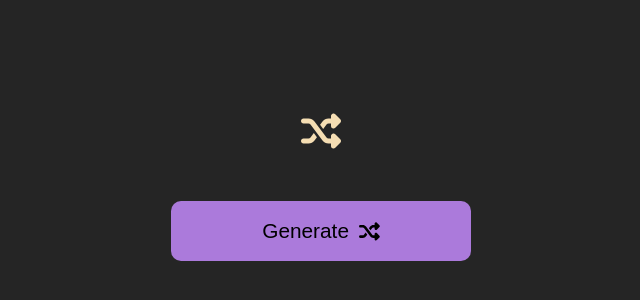
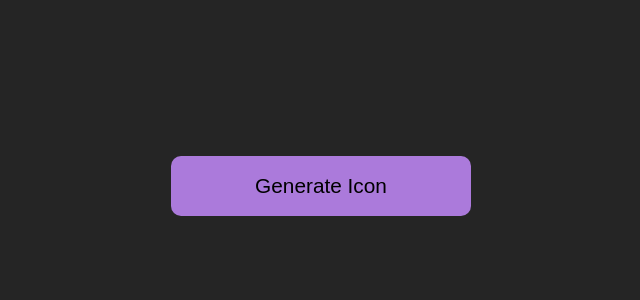
Before and after one commit to maghradz3/UsersList-Homework, a React (Create React App) app: page / in a window 1280 px wide. Shown: the part 214-514 px from the top of the page, without its empty margins (319-959 px from the left). Built offline with nearby package versions, Linux system fonts and the light colour scheme.

Commit message:
change some logic

```diff
--- a/src/App.js
+++ b/src/App.js
@@ -1,10 +1,12 @@
 import { IcontButton } from "./components/IcontButton";
 import classes from "./App.module.css";
+
 
 function App() {
   return (
     <div className={classes.mainCont}>
       <IcontButton />
+      {/* <RandomIcon/> */}
     </div>
   );
 }
--- a/src/components/IcontButton.js
+++ b/src/components/IcontButton.js
@@ -1,62 +1,29 @@
-import React, { useEffect, useState } from "react";
-// import { library } from "@fortawesome/fontawesome-svg-core";
-import {
-  faBalanceScale,
-  faCar,
-  faTrain,
-  faBaby,
-  fa0,
-  faRandom,
-  fa2,
-  faDog,
-  faPlane,
-  faClock,
-  faCircle,
-} from "@fortawesome/free-solid-svg-icons";
-// import * as icons from "@fortawesome/free-solid-svg-icons";
-import { FontAwesomeIcon } from "@fortawesome/react-fontawesome";
-import classes from "./IconButton.module.css";
+import React,{useState} from "react";
+import { FontAwesomeIcon } from '@fortawesome/react-fontawesome'
+import { faRandom, fas } from '@fortawesome/free-solid-svg-icons'
+import classes from "./IconButton.module.css"
 
 // library.add(fas, fa0, faCar, faTrain, faBalanceScale, faBaby);
-const fontIcons = [
-  faBalanceScale,
-  faCar,
-  faTrain,
-  faBaby,
-  fa0,
-  fa2,
-  faDog,
-  faPlane,
-  faClock,
-  faCircle,
-];
-console.log(fontIcons.length);
 
-// console.log(icons);
-// const iconsKeys = Object.keys(icons);
-// console.log(iconsKeys[0]);
 
-const getRandomIndex = () => {
-  const randomIndex = Math.floor(Math.random() * fontIcons.length);
-
-  return fontIcons[randomIndex];
-};
 
 export const IcontButton = () => {
-  const [fontIcon, setFontIcon] = useState(faRandom);
+  const [fontIcon, setFontIcon] = useState(null);
 
   const generateIconHandler = () => {
-    const timer = setTimeout(() => {
-      setFontIcon(getRandomIndex());
+    setTimeout(() => {
+      const iconsArray=Object.keys(fas)
+      const randomIcon=iconsArray[Math.floor(Math.random()*iconsArray.length)]
+      setFontIcon(randomIcon);
     }, 3000);
-    return timer;
+
   };
 
   return (
     <div className={classes.contentWrapper}>
-      <FontAwesomeIcon icon={fontIcon} color="wheat" fontSize="40px" />
+      {fontIcon&&<FontAwesomeIcon icon={fas[fontIcon]} color="wheat" fontSize="40px" />}
       <button className={classes.Button} onClick={generateIconHandler}>
-        Generate <FontAwesomeIcon icon={fontIcon} />
+        Generate Icon {fontIcon&&<FontAwesomeIcon icon={fas[fontIcon]} />}
       </button>
     </div>
   );
```
